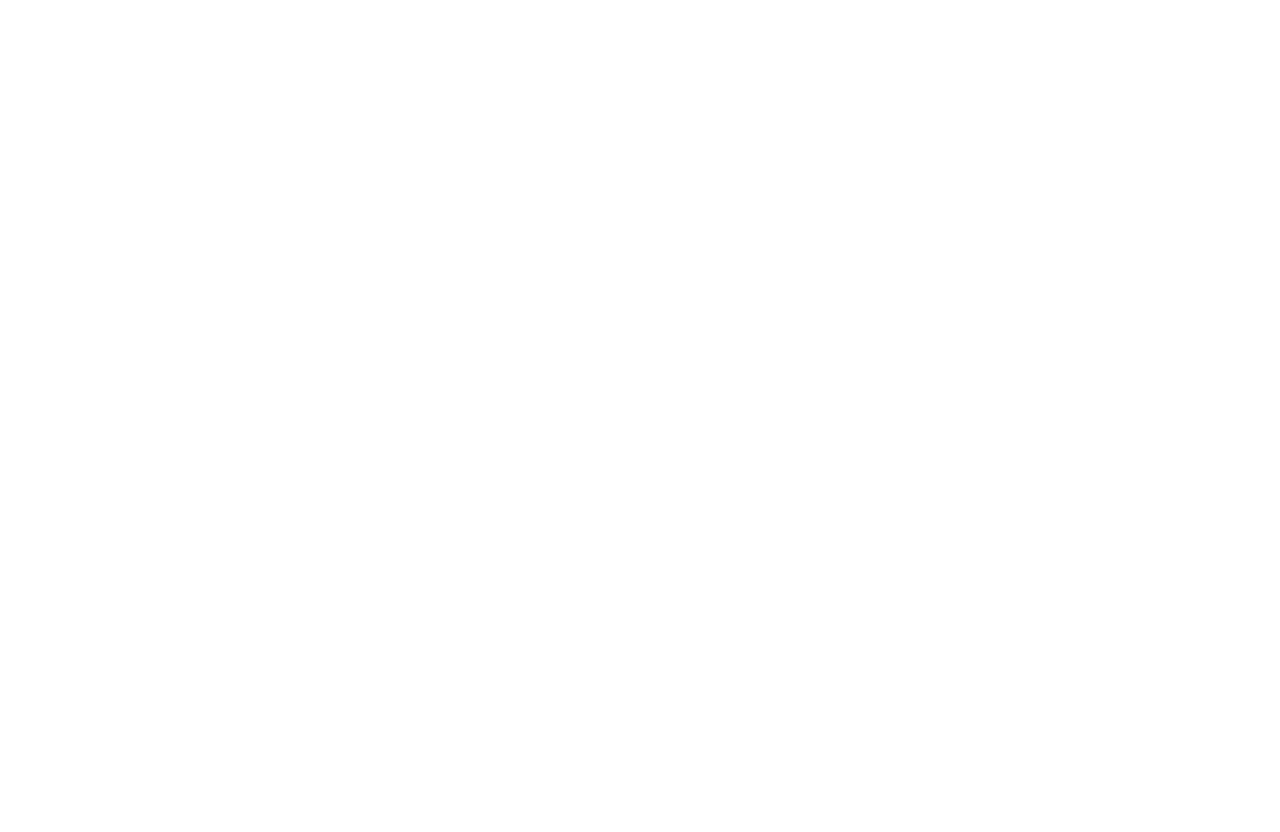
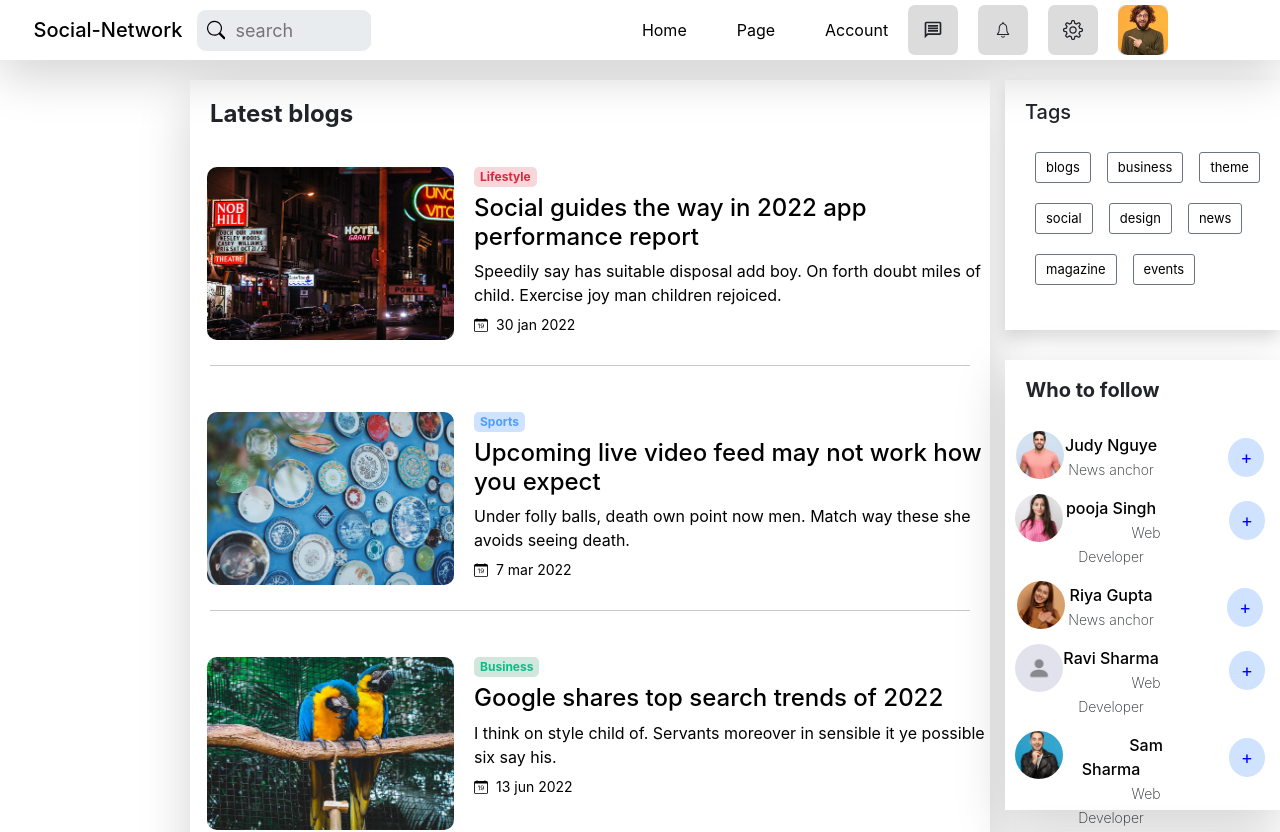
Before and after one commit to ravindarsahani3183/social-Networking, a React (Create React App) app: page /newsBlog in a window 1280 px wide. Before the commit this address had no page. Shown: the top 832 px of the page. Before the commit the page ends 800 px from the top, so only its background shows below. Built offline with nearby package versions, Linux system fonts and the light colour scheme.

Commit message:
header created

```diff
--- a/src/App.js
+++ b/src/App.js
@@ -8,7 +8,8 @@
 import EventHome from './Event/EventHome';
 import GroupHome from './Group/GroupHome';
 import { Notifications } from './Notifications/Notifications';
-import LatestNews from './Latest News/LatestNews';
+import NewsBlog from './Latest News/NewsBlog';
+
 //import Story from './Story/Story';
 
 function App() {
@@ -21,7 +22,7 @@
         <Route path="/profileInfo" element={<ProfileInfo />} />
         <Route path="/connection" element={<Connection />} />
         <Route path="/eventHome" element={<EventHome/>} />
-        <Route path="/latestNews" element={<LatestNews/>} />
+        <Route path="/newsBlog" element={<NewsBlog/>} />
         <Route path="/groupHome" element={<GroupHome/>} />
         <Route path="/notifications" element={<Notifications/>} />
       </Routes>
--- a/src/Header/Header.css
+++ b/src/Header/Header.css
@@ -104,3 +104,7 @@
         }
     }
 }
+.header-link{
+    text-decoration: none;
+    color: #000;
+}
--- a/src/Header/Header.js
+++ b/src/Header/Header.js
@@ -4,7 +4,7 @@
 import { IoIosNotificationsOutline } from 'react-icons/io';
 import { SlSettings } from 'react-icons/sl';
 import { MdOutlineMessage } from 'react-icons/md';
-
+import { Link } from 'react-router-dom';
 export const Header = () => {
   return (
     <div className='headercontainer shadow-lg'>
@@ -19,9 +19,9 @@
         </div>
         <div className='headerright'>
             <div className='headerlinks'>
-              <span className='headerlink'>Home</span>
-              <span className='headerlink'>Page</span>
-              <span className='headerlink'>Account</span>
+              <Link className='header-link' to="/"><span className='headerlink'>Home</span></Link>
+              <Link className='header-link' to="/"><span className='headerlink'>Page</span></Link>
+              <Link className='header-link' to="/"><span className='headerlink'>Account</span></Link>
             </div>
         </div>
         <div className='headericons'>
--- /dev/null
+++ b/src/Latest News/NewsBlog.js
@@ -0,0 +1,24 @@
+import React from 'react'
+import Header from '../Header/Header';
+import LatestNews from './LatestNews';
+import Follow from '../Rightsitebar/Follow';
+import News from '../Rightsitebar/News';
+import './newsBlog.css';
+import Tags from './Tags';
+const NewsBlog = () => {
+  return (
+    <div>
+        <Header></Header>
+        <div className='news-blog1'>
+          <LatestNews></LatestNews>
+          <div>
+            <Tags></Tags>
+            <Follow></Follow>
+            <News></News>
+          </div>
+        </div>
+    </div>
+  )
+}
+
+export default NewsBlog
--- /dev/null
+++ b/src/Latest News/Tags.js
@@ -0,0 +1,26 @@
+import React from 'react'
+import './tags.css';
+import { Link } from 'react-router-dom';
+const Tags = () => {
+  return (
+    <div className='tag shadow'>
+      <h5 className='tag-heading'> Tags</h5>
+      <div className='tag-buttons'>
+        <button type='button' className='tag-button border border-secondary'><Link className='btn-link-tag' to="/contact"><span className='tag-button-content'>blogs</span></Link></button>
+        <button type='button' className='tag-button border border-secondary'><Link className='btn-link-tag' to="/contact"><span className='tag-button-content'>business</span></Link></button>
+        <button type='button' className='tag-button border border-secondary'><Link className='btn-link-tag' to="/contact"><span className='tag-button-content'>theme</span></Link></button>
+      </div>
+      <div className='tag-buttons'>
+      <button type='button' className='tag-button border border-secondary'><Link className='btn-link-tag' to="/contact"><span className='tag-button-content'>social</span></Link></button>
+        <button type='button' className='tag-button border border-secondary'><Link className='btn-link-tag' to="/contact"><span className='tag-button-content'>design</span></Link></button>
+        <button type='button' className='tag-button border border-secondary'><Link className='btn-link-tag' to="/contact"><span className='tag-button-content'>news</span></Link></button>
+      </div>
+      <div className='tag-buttons'>
+        <button type='button' className='tag-button border border-secondary'><Link className='btn-link-tag' to="/contact"><span className='tag-button-content'>magazine</span></Link></button>
+        <button type='button' className='tag-button border border-secondary'><Link className='btn-link-tag' to="/contact"><span className='tag-button-content'>events</span></Link></button>
+      </div>
+    </div>
+  )
+}
+
+export default Tags
--- a/src/Latest News/latestNews.css
+++ b/src/Latest News/latestNews.css
@@ -5,7 +5,6 @@
     margin-left: 190px;
     margin-bottom: 100px;
     background-color: white;
-    border: 1px solid red;
 }
 .latest-news-heading{
     display: flex;
@@ -77,7 +76,7 @@
   }
 
 .latest-news-button2{
-    background-color: #d1e7dd;
+    background-color: #cfe2ff;
     color: #4f9ef8;
     font-weight: 700;
   }
--- /dev/null
+++ b/src/Latest News/newsBlog.css
@@ -0,0 +1,3 @@
+.news-blog1{
+    display: flex;
+}
--- /dev/null
+++ b/src/Latest News/tags.css
@@ -0,0 +1,37 @@
+.tag{
+    width: 275px;
+    height: 250px;
+    margin-top: 20px;
+    margin-left: 15px;
+    margin-bottom: 30px;
+    background-color: white;
+}
+.tag-heading{
+    display: flex;
+    padding-left: 20px;
+    padding-top: 20px;
+}
+.tag-buttons{
+    display: flex;
+    padding-left: 30px;
+    padding-top: 20px;
+    gap: 16px;
+}
+.tag-button{
+    background-color: white;
+    border-radius: 3px;
+    padding-left:10px;
+    padding-right:10px;
+    padding-top: 1px;
+    padding-bottom: 4px;
+}
+.tag-button:hover {
+    background-color: #e1e4e6;
+  }
+.btn-link-tag{
+    text-decoration: none;
+    color: #000;
+}
+.tag-button-content{
+    font-size: 13px;
+}
--- a/src/Sidebar/LSideBar.js
+++ b/src/Sidebar/LSideBar.js
@@ -47,7 +47,7 @@
               <Link className='listItem ConnectionList' to="/Connection"><FcBusinessman className='Listicon'/>Connections</Link>
             </li>
             <li className='mt-3'>
-              <Link className='listItem LatestList' to="/LatestNews"><FcNews className='Listicon'/>Latest News</Link>
+              <Link className='listItem LatestList' to="/NewsBlog"><FcNews className='Listicon'/>Latest News</Link>
             </li>
             <li className='mt-3'>
               <Link className='listItem EventList' to="/EventHome"><MdEventNote className='Listicon'/>Events</Link>
```
